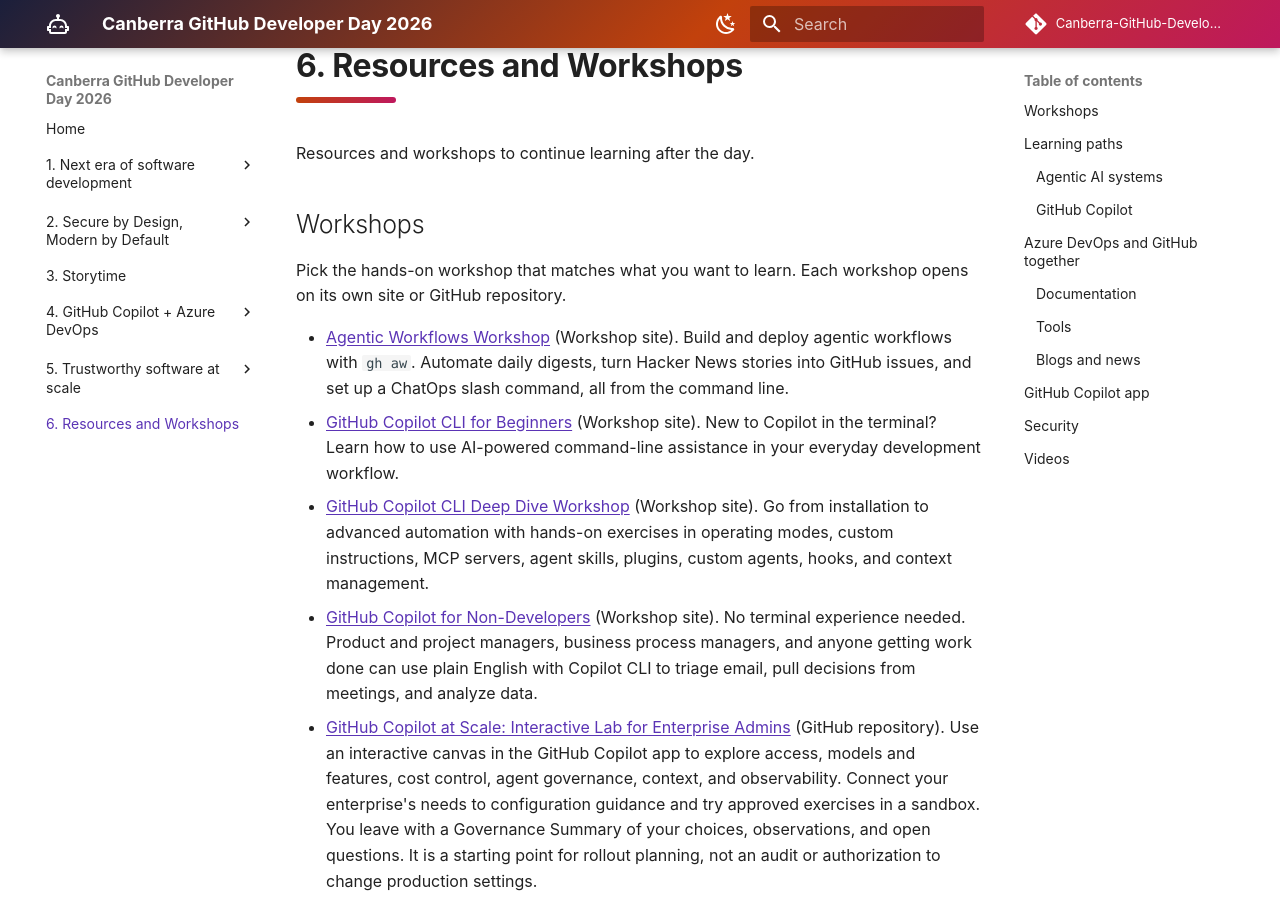
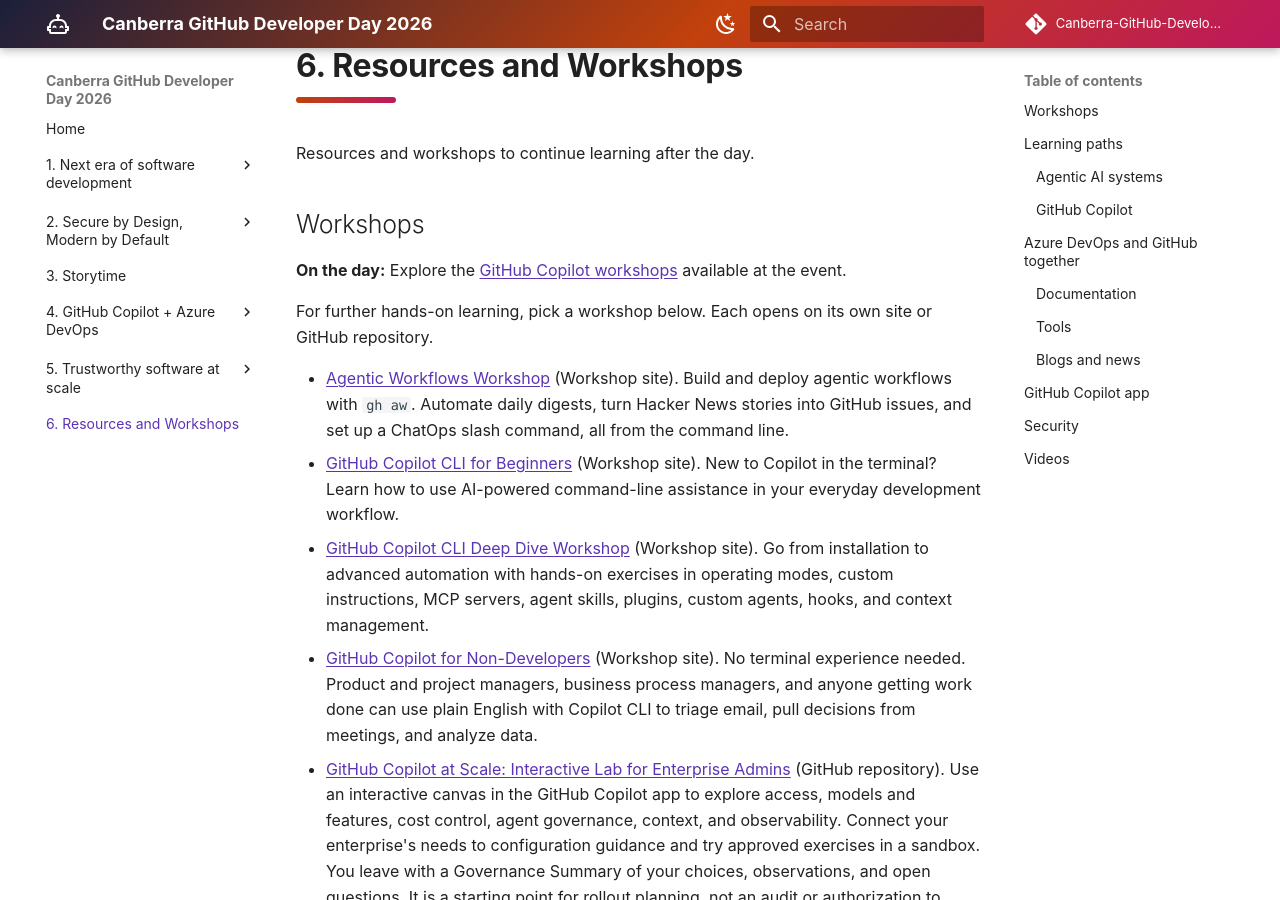
Before and after one commit to codess-aus/Canberra-GitHub-Developer-Day-2026, an MkDocs documentation site: the page built from docs/6-resources-and-workshops/index.md, in a window 1280 px wide and 900 px high, scrolled down 593 px. Built offline with MkDocs 1.6.1 and Material for MkDocs 9.7.7, drawn with Linux system fonts in a browser that asks for light colours; comment, search, counter and statistics services are not loaded.

Commit message:
Add event workshops resource
Co-authored-by: copilot-swe-agent[bot] <198982749+Copilot@users.noreply.github.com>

```diff
--- a/docs/6-resources-and-workshops/index.md
+++ b/docs/6-resources-and-workshops/index.md
@@ -11,7 +11,9 @@ Resources and workshops to continue learning after the day.
 
 ## Workshops
 
-Pick the hands-on workshop that matches what you want to learn. Each workshop opens on its own site or GitHub repository.
+**On the day:** Explore the [GitHub Copilot workshops](https://github-samples.github.io/copilot-workshops/) available at the event.
+
+For further hands-on learning, pick a workshop below. Each opens on its own site or GitHub repository.
 
 - [Agentic Workflows Workshop](https://copilot-dev-days.github.io/agentic-workflows-workshop/) (Workshop site). Build and deploy agentic workflows with `gh aw`. Automate daily digests, turn Hacker News stories into GitHub issues, and set up a ChatOps slash command, all from the command line.
 - [GitHub Copilot CLI for Beginners](https://awesome-copilot.github.com/learning-hub/cli-for-beginners/) (Workshop site). New to Copilot in the terminal? Learn how to use AI-powered command-line assistance in your everyday development workflow.
```
